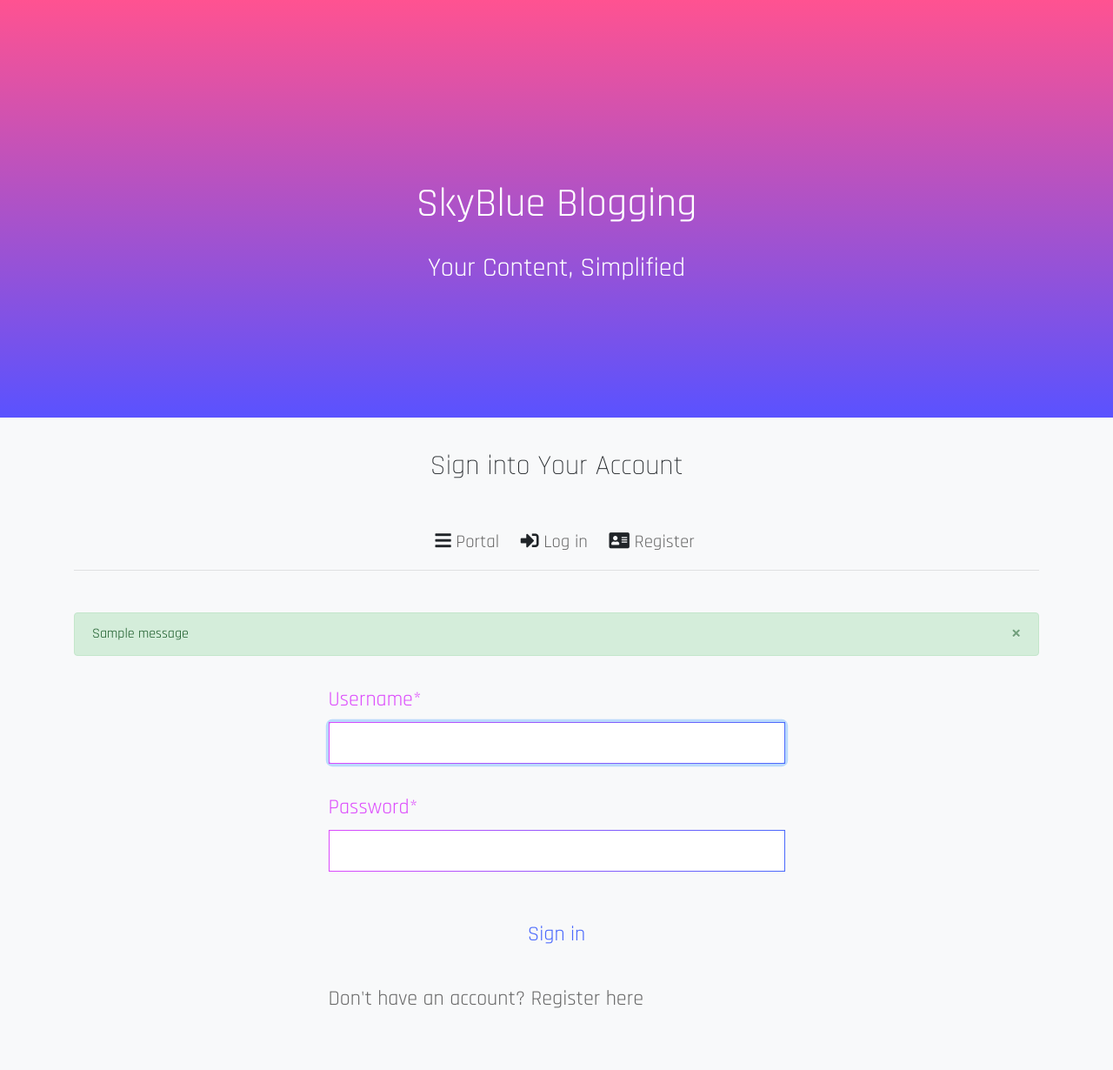
After one commit to wkatbey/SapphireBlogging, a Django app: page /accounts/login/ in a window 1280 px wide. The commit adds this page. Shown: the whole page at 87% size. Run offline with Django 3.2, Linux system fonts and the light colour scheme; tables that the repository leaves empty hold one stand-in row (values such as "Sample post"); one stand-in notice (Sample message) is shown; some libraries are stand-ins or nearby versions.

Commit message:
More things are working again

```diff
--- a/blog/templates/blog/blog_base.html
+++ b/blog/templates/blog/blog_base.html
@@ -39,7 +39,7 @@
                     {% block navbar_item_2 %}
                         <div class="blog-nav-item">
                             <i class="fas fa-edit"></i>
-                            <a class="gray-link" href="{% url 'blog:blog-create' 'none' %}">
+                            <a class="gray-link" href="{% url 'blog:new-entry' 'none' %}">
                                 Write
                             </a>
                         </div>
@@ -50,7 +50,7 @@
                         {% block navbar_item_3 %}
                             <div class="blog-nav-item">
                                 <i class="fas fa-th-large"></i>
-                                <a class="gray-link" href="{% url 'blog:user-posts' user.id %}">
+                                <a class="gray-link" href="{% url 'blog:user-entries' user.id %}">
                                     My Blog
                                 </a>
                             </div>
--- /dev/null
+++ b/user/templates/user/login.html
@@ -0,0 +1,61 @@
+{% extends 'blog/blog_base.html' %}
+{% load static %}
+{% load crispy_forms_tags %}
+
+{% block custom_blog_head_elements %}
+<link rel="stylesheet" href="{% static 'user/forms.css' %}">
+{% endblock %}
+
+{% block hero-image-type %}
+<div class="hero-sub-image red">
+    {% endblock %}
+
+    {% block hero-image-text %}
+    <div class="container-fluid hero-sub-text">
+        <p class="hero-sub-heading text-center">SkyBlue Blogging</p>
+        <p class="hero-sub-subheading text-center">
+            Your Content, Simplified
+        </p>
+    </div>
+    {% endblock %}
+
+    {% block blog_heading %}
+    <p class="heading-text padding-top padding-bottom text-center">
+        Sign into Your Account
+    </p>
+    {% endblock %}
+
+    {% block blog_body %}
+    <div class="container content-top">
+        {% for message in messages %}
+        <div class="alert {{ message.tags }} alert-dismissible" role="alert">
+            <button type="button" class="close" data-dismiss="alert" aria-label="Close">
+                <span aria-hidden="true">&times;</span>
+            </button>
+            {{ message }}
+        </div>
+        {% endfor %}
+        <form method="POST" class="text-lg-form-wrapper">
+            {% csrf_token %}
+            <div class="form-group">
+                <div class="col-lg-6 form-center">
+                    {{ form | crispy }}
+                </div>
+            </div>
+            <div class="form-group padding-top">
+                <div class="col-lg-6 form-center">
+                    <input type="submit" class="btn btn-borderless-purple btn-block" value="Sign in">
+                    <p class="text-muted padding-top">
+                        <a class="gray-link" href="{% url 'user:register' %}">
+                            Don't have an account? Register here
+                        </a>
+                    </p>
+                </div>
+            </div>
+        </form>
+    </div>
+    {% endblock %}
+
+    {% block custom_footer_elements %}
+    {% endblock %}
+</div>
```
Also changed, not shown: blog/templates/blog/blogentry_list.html (+11 -0 lines), user/templates/user/register.html (added, +55 -0 lines), user/templates/user/user_list.html (added, +47 -0 lines), db.sqlite3.
